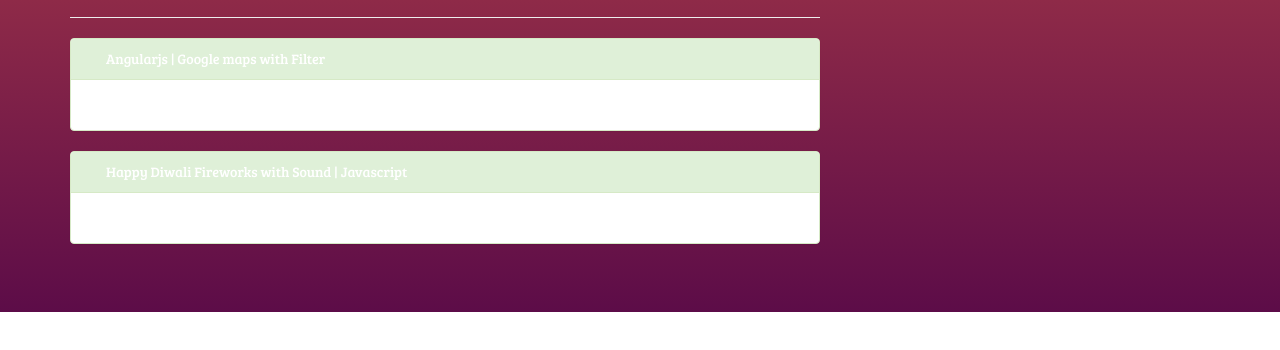
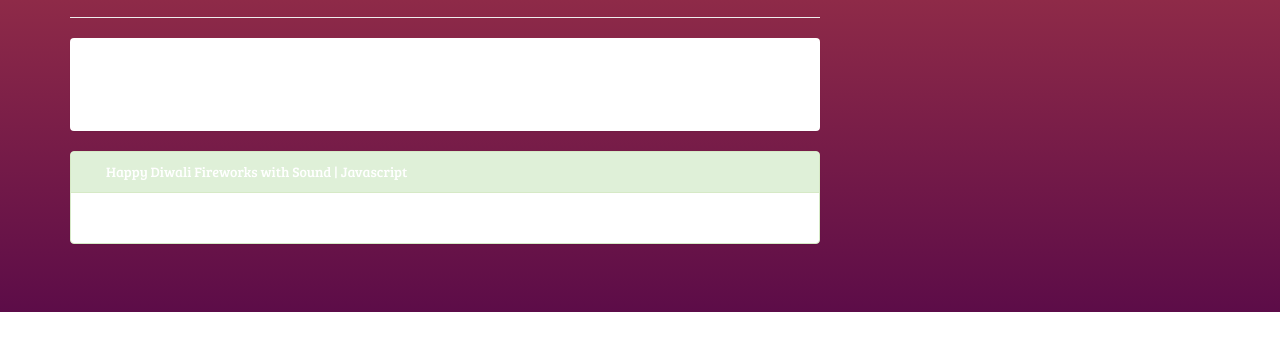
Before and after one commit to gsanthosh91/gsanthosh91.github.io, a plain HTML site: page index.html in a window 1280 px wide. Shown: the part 360-710 px from the top of the page. Drawn offline with nearby package versions, Linux system fonts and the light colour scheme.

Commit message:
Update index.html

```diff
--- a/index.html
+++ b/index.html
@@ -116,7 +116,7 @@
                     </a>
               </div>
               <hr class="divider">
-                <div class="panel panel-success">
+                <div class="panel">
                   <div class="panel-heading"><a href="http://gsanthosh91.github.io/angular_google_maps/">Angularjs | Google maps with Filter</a></div>
                   <div class="panel-body">
                       September 29, 2015. Code on <a href="https://github.com/gsanthosh91/Angular_GoogleMaps_Filter">GitHub</a>.
```
